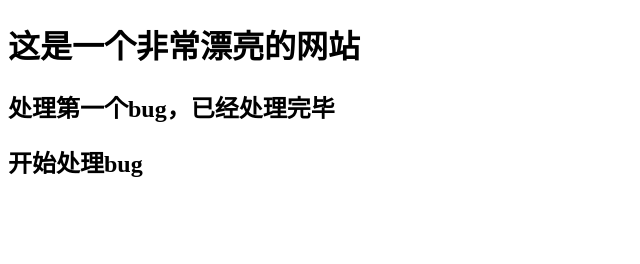
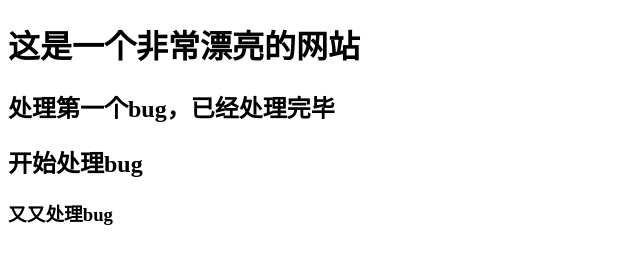
Before and after one commit to caihuangot/git-demo, a plain HTML site: page index.html in a window 1280 px wide. Shown: the whole page, without its empty margins (0-640 px from the left). Drawn offline with Linux system fonts and the light colour scheme.

Commit message:
又又处理bug

```diff
--- a/index.html
+++ b/index.html
@@ -10,5 +10,6 @@
     <h1>这是一个非常漂亮的网站</h1>
     <h2>处理第一个bug，已经处理完毕</h2>
     <h2>开始处理bug</h2>
+    <h3>又又处理bug</h3></h3>
 </body>
 </html>
```
